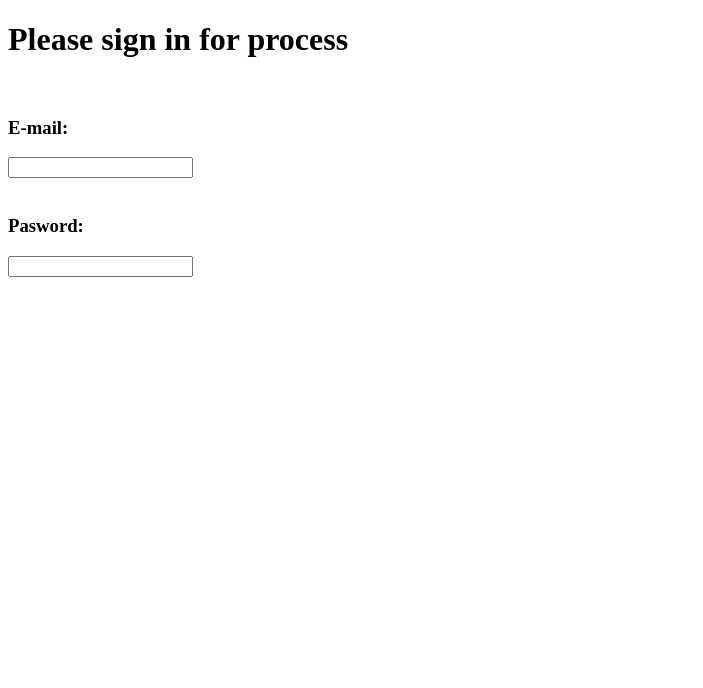
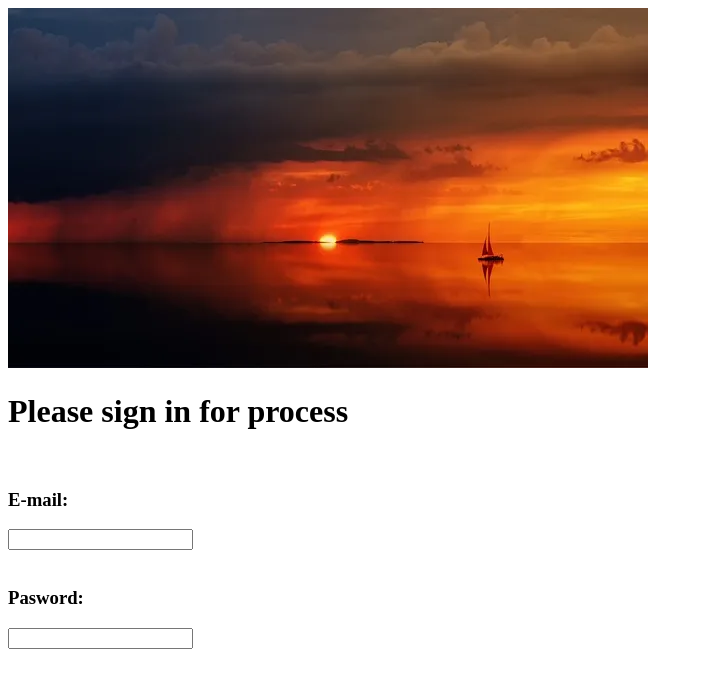
Before and after one commit to santoshp61/Online_shopping, a plain HTML site: page index.html in a window 1280 px wide. Shown: the whole page, without its empty margins (0-703 px from the left). Drawn offline with Linux system fonts and the light colour scheme.

Commit message:
minor change

```diff
--- a/index.html
+++ b/index.html
@@ -7,6 +7,7 @@
     <title>ONLINE SHOPPING</title>
 </head>
 <body>
+    <img src="image/sea-2561397_640.webp" alt="12">
 <div class="container" id="head">
 
     <a href="loading"></a>
```
Also changed, not shown: image/photo-1497290756760-23ac55edf36f.jpg (added), image/sea-2561397_640.webp (added).
